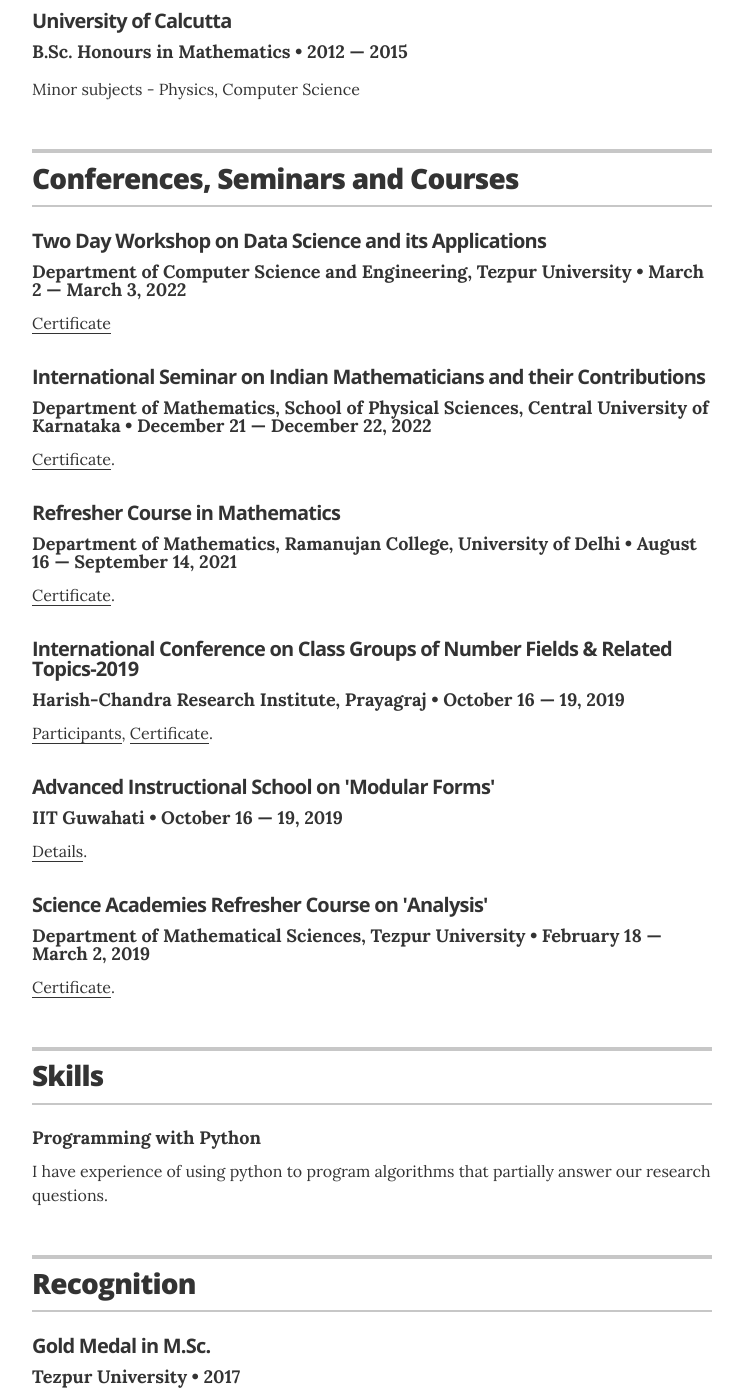
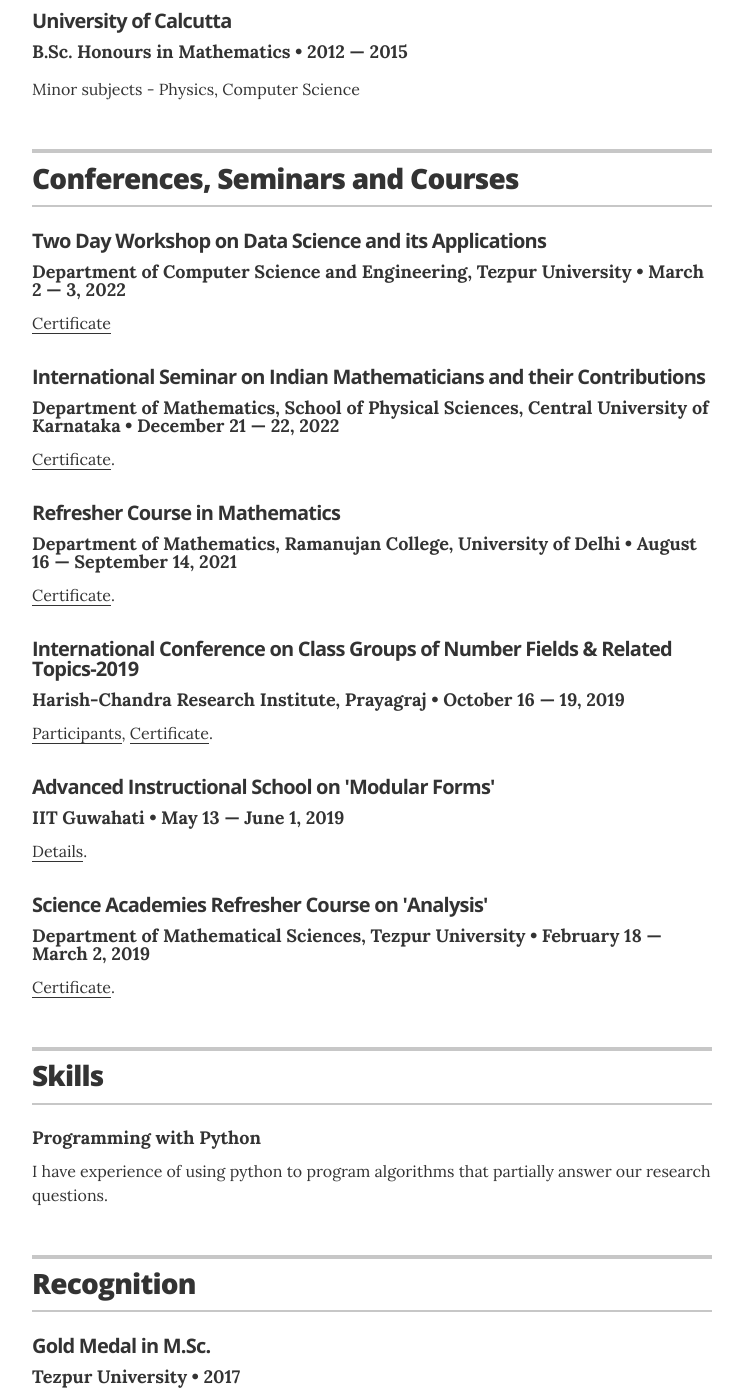
Before and after one commit to subhajitbn/subhajitbn.github.io, a Jekyll site: the page built from index.html, in a window 1280 px wide and 1400 px high, scrolled down 837 px. Shown: the whole window, without its empty margins (268-1011 px from the left). Built offline with Jekyll 4.4.1, drawn with Linux system fonts in a browser that asks for light colours.

Commit message:
Update conferences.yml

```diff
--- a/_data/conferences.yml
+++ b/_data/conferences.yml
@@ -3,12 +3,12 @@
 
 - conference: Two Day Workshop on Data Science and its Applications
   org: Department of Computer Science and Engineering, Tezpur University
-  duration: March 2 &mdash; March 3, 2022
+  duration: March 2 &mdash; 3, 2022
   description: <a href="">Certificate</a>
 
 - conference: International Seminar on Indian Mathematicians and their Contributions
   org: Department of Mathematics, School of Physical Sciences, Central University of Karnataka
-  duration: December 21 &mdash; December 22, 2022
+  duration: December 21 &mdash; 22, 2022
 #  url: "#"
   description: <a href="docs/Subhajit_ISIMC-2022.pdf">Certificate</a>.
 
@@ -26,7 +26,7 @@
 
 - conference: Advanced Instructional School on 'Modular Forms'
   org: IIT Guwahati
-  duration: October 16 &mdash; 19, 2019
+  duration: May 13 &mdash; June 1, 2019
 #  url: "#"
   description: <a href="https://www.ncmath.org/archives/atms/2019/ais/mf">Details</a>.
 
```
